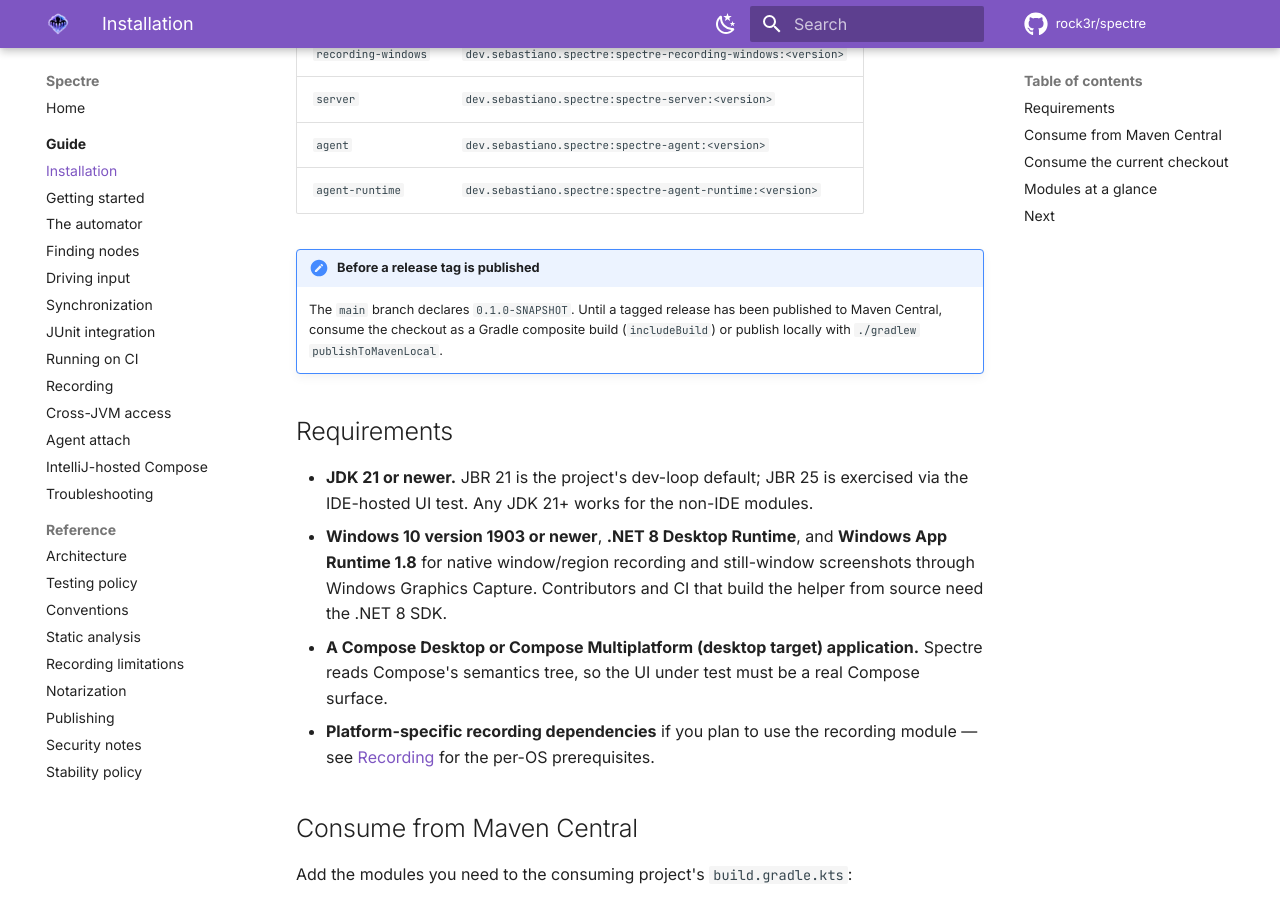
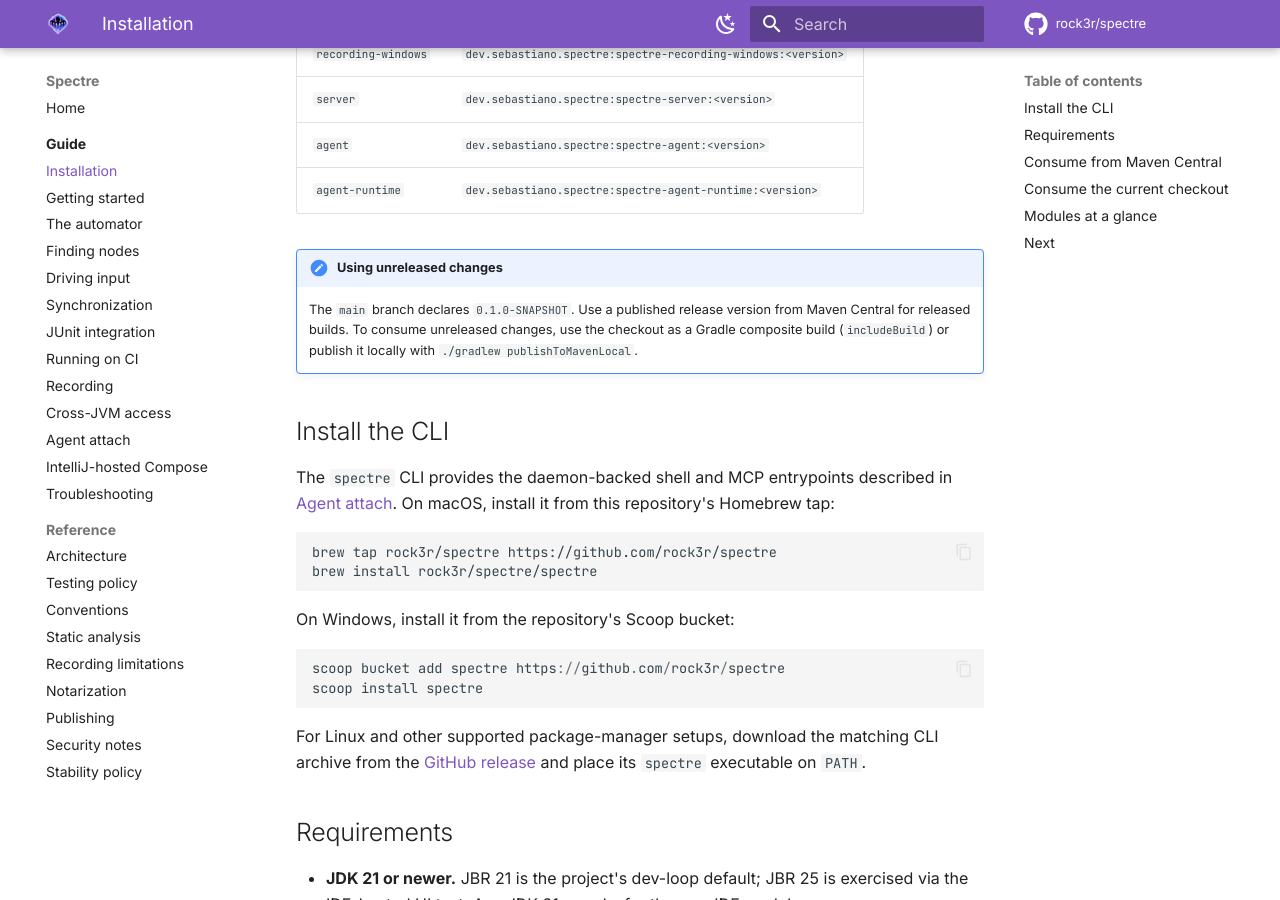
Before and after one commit to rock3r/spectre, an MkDocs documentation site: the page built from docs/guide/installation.md, in a window 1280 px wide and 900 px high, scrolled down 463 px. Built offline with MkDocs 1.6.1 and Material for MkDocs 9.7.7, drawn with Linux system fonts in a browser that asks for light colours; comment, search, counter and statistics services are not loaded.

Commit message:
Document released CLI installation

````diff
--- a/docs/guide/installation.md
+++ b/docs/guide/installation.md
@@ -14,10 +14,31 @@ Spectre publishes these library modules to Maven Central:
 | `agent` | `dev.sebastiano.spectre:spectre-agent:<version>` |
 | `agent-runtime` | `dev.sebastiano.spectre:spectre-agent-runtime:<version>` |
 
-!!! note "Before a release tag is published"
-    The `main` branch declares `0.1.0-SNAPSHOT`. Until a tagged release has been published
-    to Maven Central, consume the checkout as a Gradle composite build (`includeBuild`) or
-    publish locally with `./gradlew publishToMavenLocal`.
+!!! note "Using unreleased changes"
+    The `main` branch declares `0.1.0-SNAPSHOT`. Use a published release version from Maven
+    Central for released builds. To consume unreleased changes, use the checkout as a Gradle
+    composite build (`includeBuild`) or publish it locally with `./gradlew publishToMavenLocal`.
+
+## Install the CLI
+
+The `spectre` CLI provides the daemon-backed shell and MCP entrypoints described in
+[Agent attach](agent.md#cli-and-mcp). On macOS, install it from this repository's Homebrew tap:
+
+```shell
+brew tap rock3r/spectre https://github.com/rock3r/spectre
+brew install rock3r/spectre/spectre
+```
+
+On Windows, install it from the repository's Scoop bucket:
+
+```powershell
+scoop bucket add spectre https://github.com/rock3r/spectre
+scoop install spectre
+```
+
+For Linux and other supported package-manager setups, download the matching CLI archive from the
+[GitHub release](https://github.com/rock3r/spectre/releases) and place its `spectre` executable
+on `PATH`.
 
 ## Requirements
 
````
